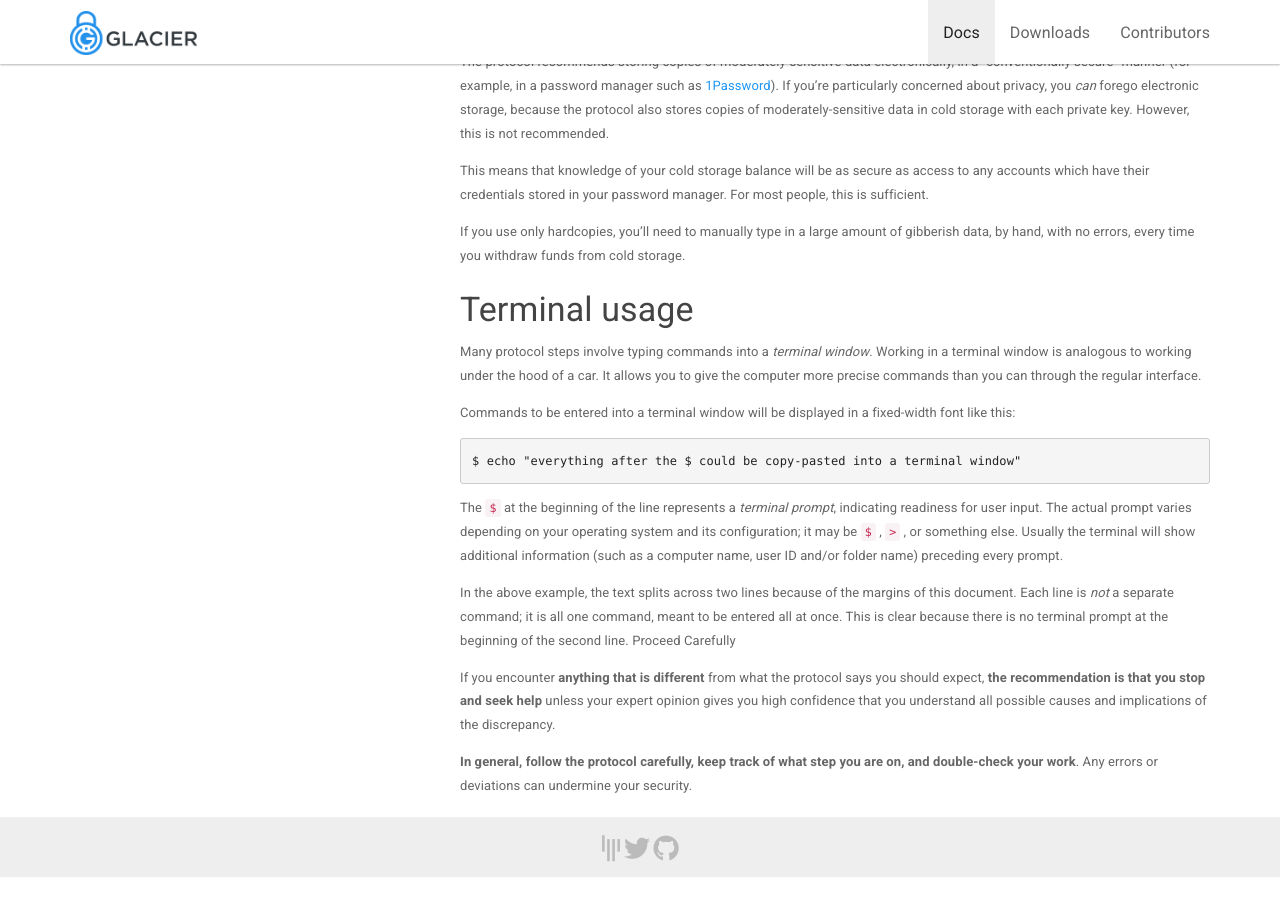
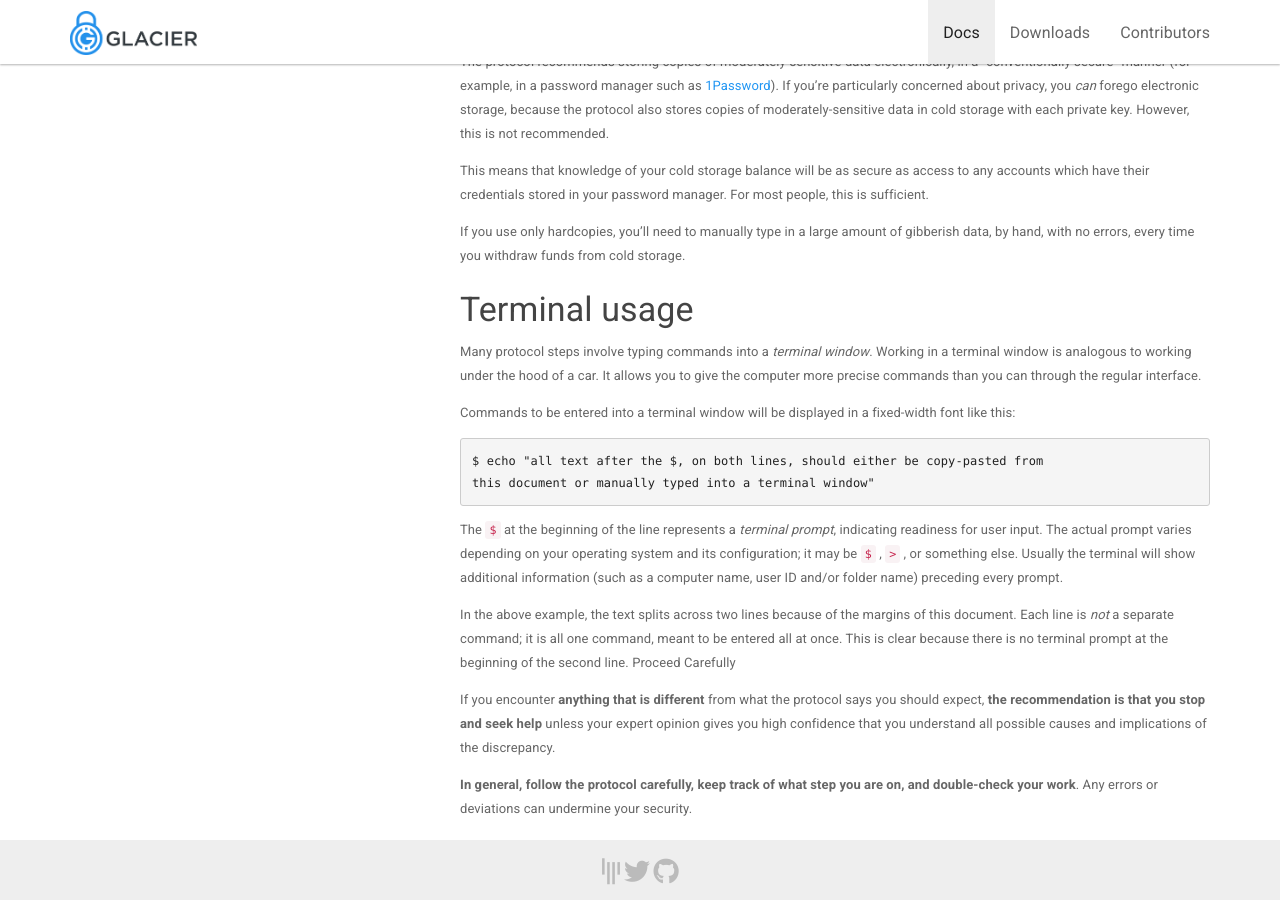
Before and after one commit to GlacierProtocol/glacierprotocol.github.io, a Jekyll site: the page built from _docs/before-you-start/structure.md, in a window 1280 px wide and 900 px high, scrolled down 896 px. Built offline with Jekyll 4.4.1, drawn with Linux system fonts in a browser that asks for light colours; nearby versions of some CDN libraries; before the commit the page ends 1773 px from its top, so only the background shows below that.

Commit message:
echo statement lengthened to split over two lines, as referenced

````diff
--- a/_docs/before-you-start/structure.md
+++ b/_docs/before-you-start/structure.md
@@ -77,7 +77,8 @@ Commands to be entered into a terminal window will be
 displayed in a fixed-width font like this:
 
 ```
-$ echo "everything after the $ could be copy-pasted into a terminal window"
+$ echo "all text after the $, on both lines, should either be copy-pasted from
+this document or manually typed into a terminal window"
 ```
 
 The `$` at the beginning
````
